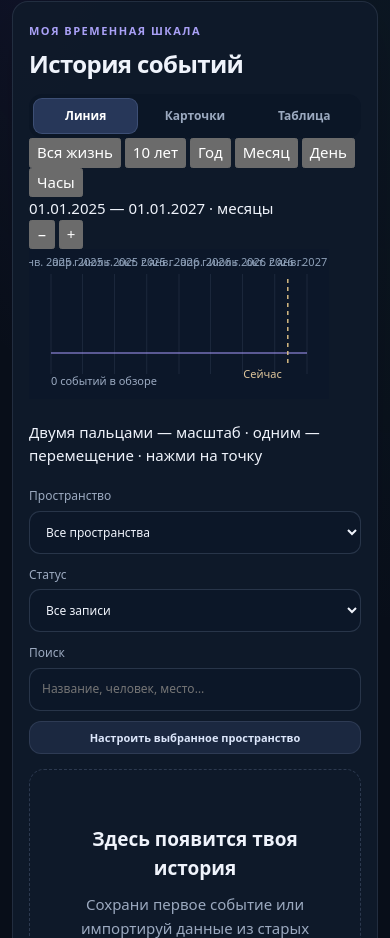
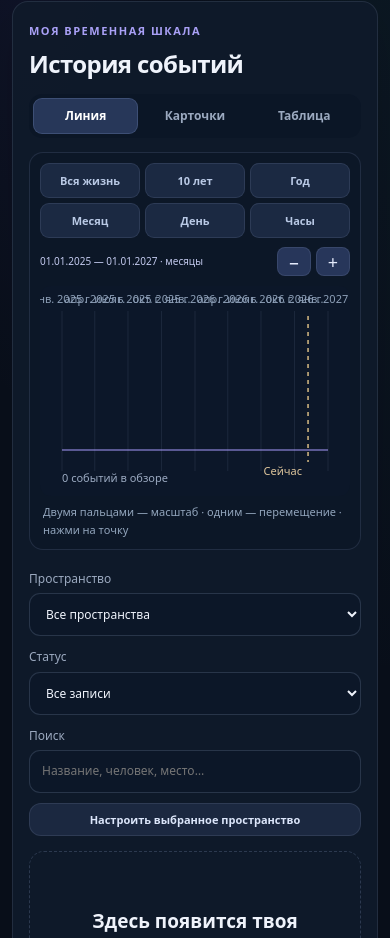
Before and after one commit to permlightstone-cyber/Niti, a plain HTML site: page memory.html in a window 390 px wide. Shown: the part 790-1728 px from the top of the page. Drawn offline with Linux system fonts and the light colour scheme.

Commit message:
style(memory): responsive interactive life timeline with phone gesture affordances

```diff
--- a/memory.css
+++ b/memory.css
@@ -70,3 +70,18 @@ dialog::backdrop{background:rgba(3,7,15,.77)}
 .manage-space{display:flex;justify-content:flex-end;margin:5px 0 15px}.manage-space button{padding:7px 11px;font-size:11px}
 .template-grid{display:grid;grid-template-columns:1fr 1fr;gap:10px}.template-grid button{border:1px solid var(--border);border-radius:13px;background:#17253b;color:#e7f0ff;text-align:left;padding:14px;font-size:18px}.template-grid b{display:block;font-size:14px}.template-grid small{display:block;color:var(--muted);font-size:11px;margin-top:3px}.template-grid button:hover{border-color:#9885f5}
 @media(max-width:520px){.template-grid{grid-template-columns:1fr}.manage-space button{width:100%}}
+
+/* Shared continuous life timeline. All views read the same immutable source records. */
+.time-explorer{margin:19px 0 15px;padding:13px;border:1px solid rgba(165,178,222,.14);border-radius:14px;background:#0c1727}
+.time-nav{display:flex;flex-wrap:wrap;gap:5px}
+.time-nav button{border:1px solid rgba(160,180,224,.13);color:#b9c9e5;background:#1b2942;padding:7px 11px;border-radius:9px;font-size:11px;font-weight:650}
+.time-nav button:active{background:#3b3c81}
+.time-hud{display:flex;align-items:center;justify-content:space-between;gap:9px;margin-top:9px}
+#memoryRange{font-size:12px;color:#c2c9ed;font-variant-numeric:tabular-nums}
+.time-scale{display:flex;gap:5px}
+.time-scale button{border:1px solid var(--border);background:#27365a;color:#e4eafb;font-size:18px;line-height:1;width:34px;height:29px;border-radius:8px}
+.memory-timeline-canvas{display:block;width:100%;height:226px;border-radius:11px;margin-top:10px;touch-action:none;cursor:grab;background:#0c1729}
+.memory-timeline-canvas:active{cursor:grabbing}
+.memory-timeline-canvas:focus-visible{outline:3px solid #a3a0ef;outline-offset:3px}
+.time-hint{margin:7px 3px 1px;font-size:11px;color:#92a5bc}
+@media(max-width:640px){.time-explorer{margin:14px 0;padding:10px}.time-nav{display:grid;grid-template-columns:repeat(3,minmax(0,1fr))}.time-nav button{padding:8px 3px}.memory-timeline-canvas{height:210px}#memoryRange{font-size:10px}}
```
